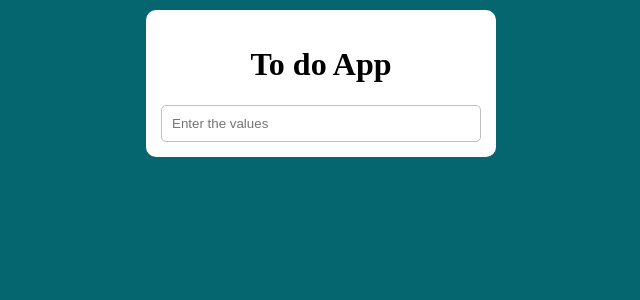
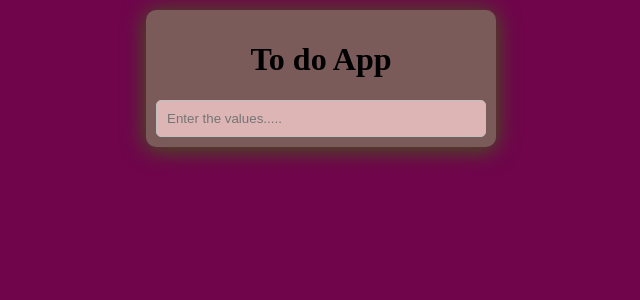
Before and after one commit to sudhiDevTeam/todoApp, a React app: page / in a window 1280 px wide. Shown: the top 300 px of the page, without its empty margins (319-959 px from the left). Built offline with nearby package versions, Linux system fonts and the light colour scheme.

Commit message:
new changes applied

```diff
--- a/src/componets/TodoApp/TodoApp.js
+++ b/src/componets/TodoApp/TodoApp.js
@@ -15,6 +15,8 @@ class TodoApp extends Component {
     storeItems = event => {
         event.preventDefault();
         const { input} = this.state;
+        if(input !== "")
+        {
             if(this.state.flag ==="new")
             {
                 this.setState({
@@ -32,8 +34,7 @@ class TodoApp extends Component {
                     flag : "new"
                 });
             }
-
-
+        }
     };
     deleteItem = key => {
         this.setState({
@@ -43,13 +44,14 @@ class TodoApp extends Component {
     editData = (key,ediVal) =>{
         if(this.state.input ==="")
         {
-
             this.setState({
                 flag:"update",
                 id:key,
                 input:ediVal,
                 items:this.state.items.filter((data,index)=>index !==key)
                 });
+        }else{
+
         }
     }
 
@@ -60,12 +62,12 @@ class TodoApp extends Component {
                 <form className="input-values" onSubmit={this.storeItems}>
                     <h1>To do App</h1>
                     <span hidden value={id}></span>
-                    <input type="text" value={input} onChange={this.handleChange} placeholder="Enter the values" id="todo"></input>
+                    <input type="text" value={input} onChange={this.handleChange} placeholder="Enter the values....." id="todo"></input>
                 </form>
                 <ul>
                     {items.map(
                         (data, index) => (
-                            <li key={index} onClick={()=> this.editData(index,data)}> {data}
+                            <li key={index} onClick={()=> this.editData(index,data)}  > {data}
                             <i className="fas fa-trash-alt" onClick={()=> this.deleteItem(index)}></i>
                             </li>
                         )
--- a/src/componets/TodoApp/custom.css
+++ b/src/componets/TodoApp/custom.css
@@ -1,51 +1,53 @@
 body{
-    background-color: #056670;
+    background-color: #70054c;
     margin: 0;
 }
+
 .todo-Container {
-
 width: 350px;
 text-align: center;
 margin: auto;
 margin-top: 10px;
 }
 .input-values{
-    background-color: #fff;
+    background-color: #7b5a5a;
+    box-shadow: 0 2px 22px 1px #336f0bcc;
     border-radius: 10px;
-    padding: 15px;
+    padding: 10px;
 
 }
 .input-values input{
     border-radius: 5px;
     border: 1px solid silver;
+    background-color: #ddb5b5;
     width: 100%;
     padding: 10px;
     box-sizing: border-box;
     outline-style: none;
+
 }
 ul{
-
     text-align: left;
     padding: 0;
 }
 ul li {
-    background-color: #fff;
+    box-shadow:0 2px 22px 1px #336f0bcc;
+    background-color: #7b5a5a;
     list-style: none;
     padding: 15px;
     border-radius: 5px;
     padding-bottom: 10px;
     margin-bottom: 10px;
     display: flex;
-}
-button{
-    width: 10px;
-    height: 20px;
-    background-color: red;
-
+    text-align: left;
+    cursor: pointer;
+    word-break: break-all;
 }
 ul li i{
+
     cursor: pointer;
     text-align: right;
     flex: 1;
     color: red;
+
 }
```
Lines whose indentation alone changed are shown as unchanged.
